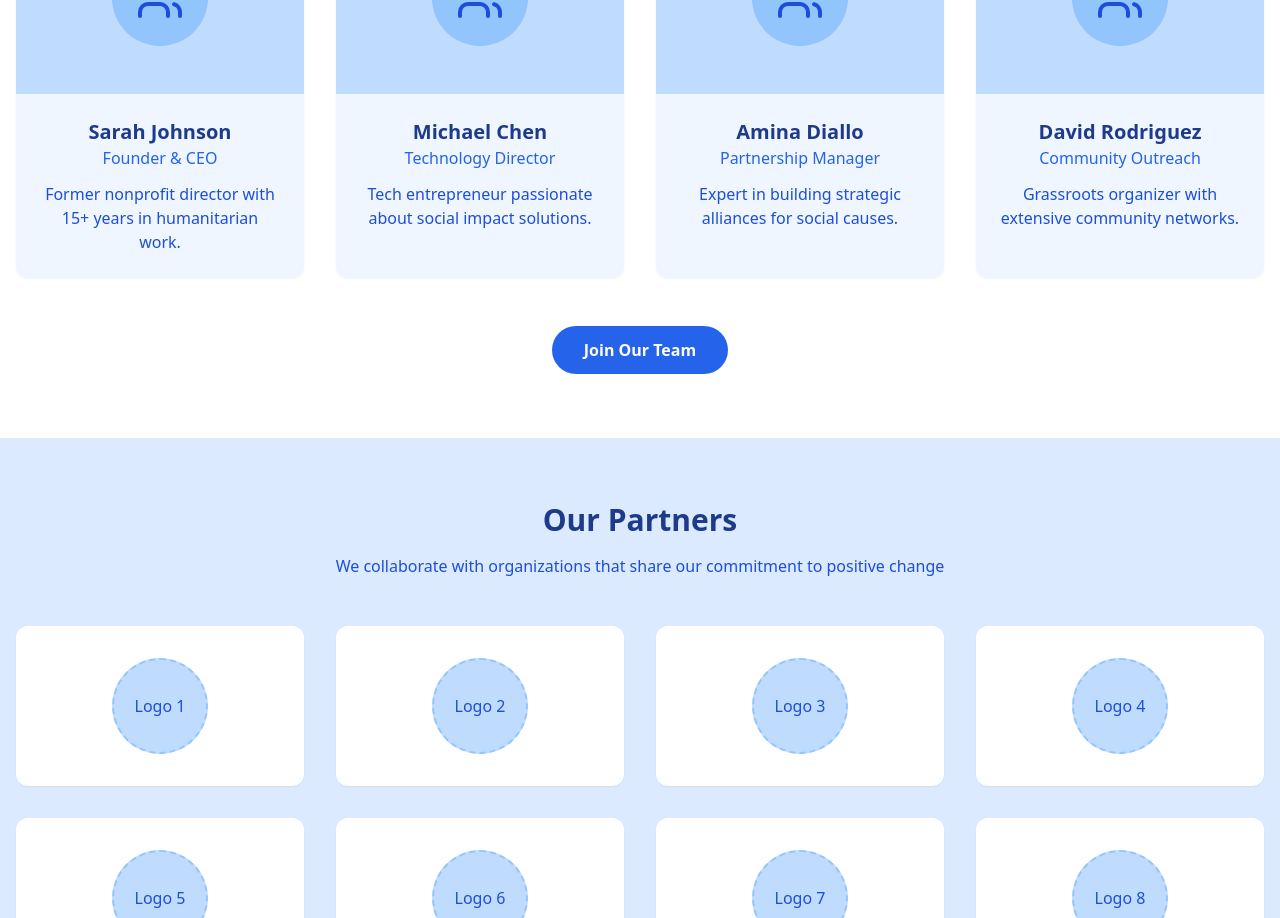
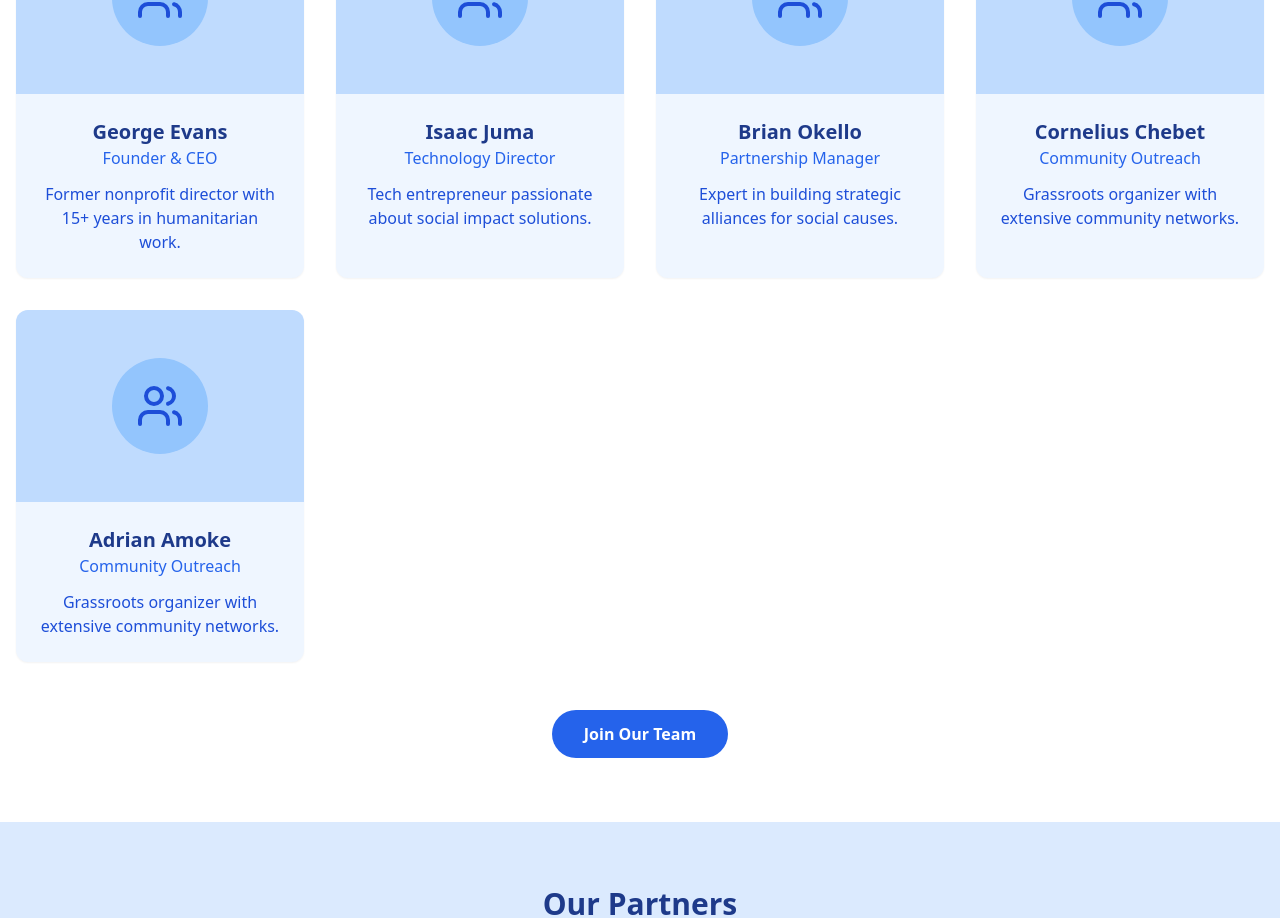
Before and after one commit to AlghaniHasbulla/Helping-hands, a React (Vite) app in the folder client/: page /about in a window 1280 px wide. Shown: the part 2620-3538 px from the top of the page. Built offline with nearby package versions, Linux system fonts and the light colour scheme; the HTML template or start-up script is replaced by a standard one.

Commit message:
Update team members

```diff
--- a/client/src/components/About/About.jsx
+++ b/client/src/components/About/About.jsx
@@ -8,28 +8,34 @@ const About = () => {
   const teamMembers = [
     {
       id: 1,
-      name: 'Sarah Johnson',
+      name: 'George Evans',
       role: 'Founder & CEO',
       bio: 'Former nonprofit director with 15+ years in humanitarian work.'
     },
     {
       id: 2,
-      name: 'Michael Chen',
+      name: 'Isaac Juma',
       role: 'Technology Director',
       bio: 'Tech entrepreneur passionate about social impact solutions.'
     },
     {
       id: 3,
-      name: 'Amina Diallo',
+      name: 'Brian Okello',
       role: 'Partnership Manager',
       bio: 'Expert in building strategic alliances for social causes.'
     },
     {
       id: 4,
-      name: 'David Rodriguez',
+      name: 'Cornelius Chebet',
       role: 'Community Outreach',
       bio: 'Grassroots organizer with extensive community networks.'
-    }
+    },
+    {
+      id: 5,
+      name: 'Adrian Amoke',
+      role: 'Community Outreach',
+      bio: 'Grassroots organizer with extensive community networks.'
+    },
   ];
 
   return (
```
